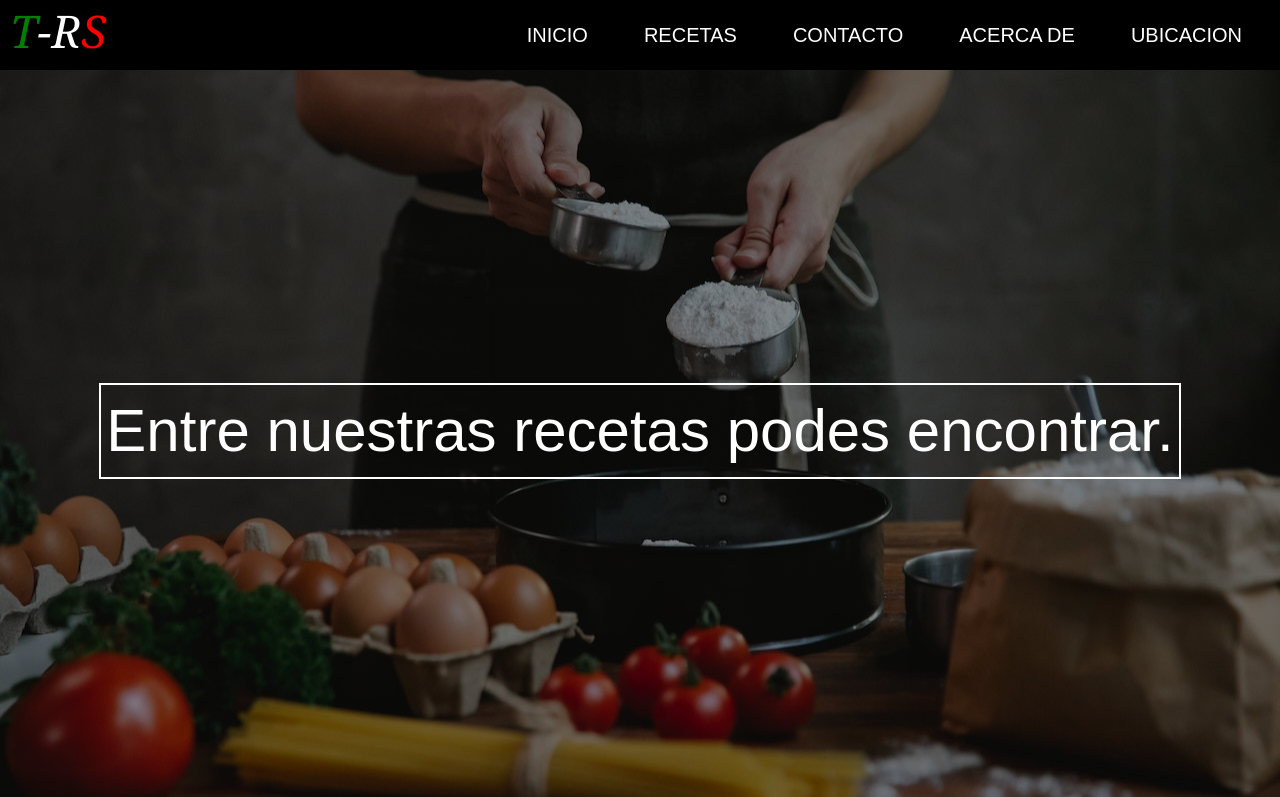
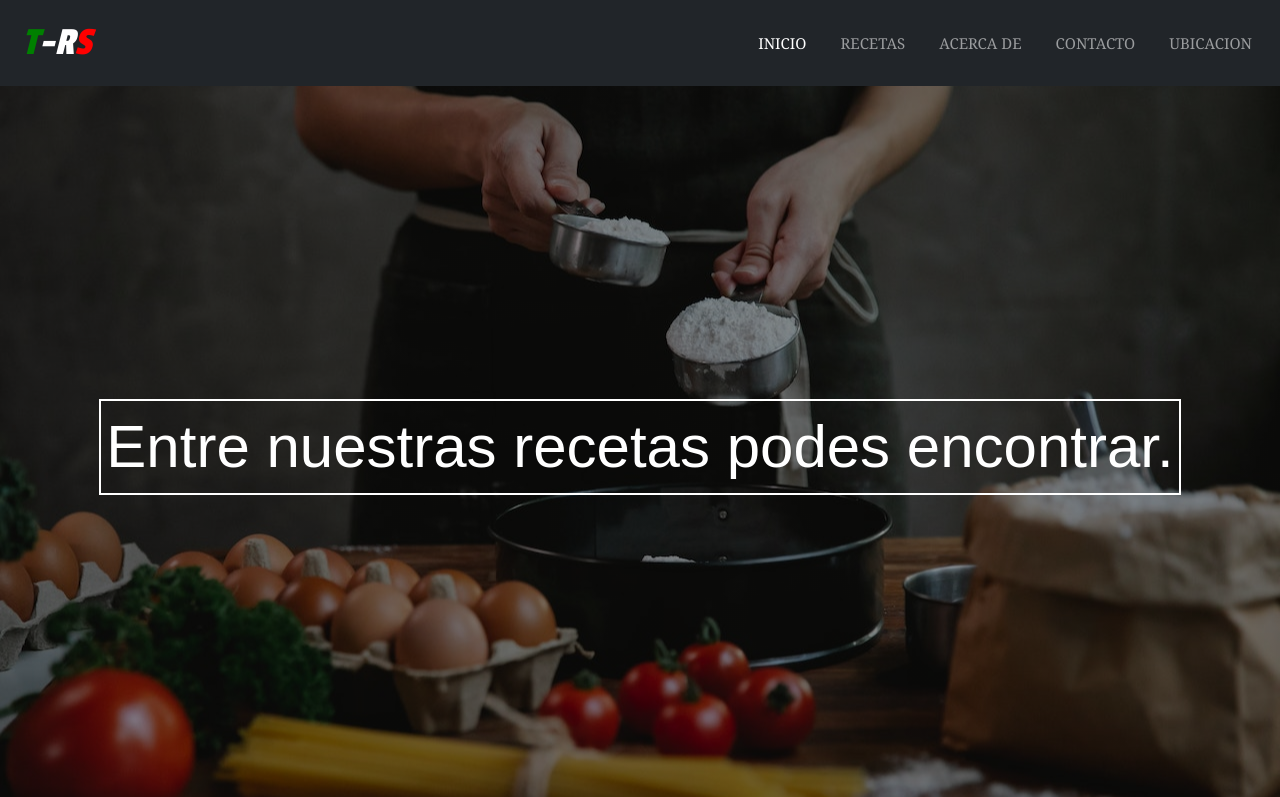
Before and after one commit to JonathanIBravo/RecetasTusanotte-BravoJonathan, a plain HTML site: page pages/recetas.html in a window 1280 px wide. Shown: the top 797 px of the page. Drawn offline with nearby package versions, Linux system fonts and the light colour scheme.

Commit message:
nav con boostrap

```diff
--- a/css/style.css
+++ b/css/style.css
@@ -1,5 +1,5 @@
 @import url('https://fonts.googleapis.com/css2?family=Inconsolata:wght@400;500;600&family=Noto+Serif:ital,wght@0,400;0,700;1,400;1,700&display=swap');
-
+@import url('https://fonts.googleapis.com/css2?family=Passion+One:wght@400;700;900&display=swap');
 /* font-family: 'Inconsolata', monospace;
 font-family: 'Noto Serif', serif; */
 
@@ -9,50 +9,42 @@ font-family: 'Noto Serif', serif; */
     box-sizing: border-box;
 }
 /*--------------HEADER------------------*/
-
-header{
-    background-color: black ;
-    height: 70px;
-    top: 0;
-    padding: 10px;
-    display: flex;
-    flex-direction: row;
-    justify-content: space-between;
-    align-items: center;
+container-fluid a{
+    font-size: 40px;
 }
-header h1{
+.navbar-brand{
     color: White;
-    font-size: 45px;
+    margin-left: 10px;
+    font-size: 40px;
     font-style: italic;
-    font-weight: 200px;
+    font-weight: 500px;
+    font-family: 'Passion One', cursive;
+}
+.navbar-brand:hover{
+    transform: scale(1.5);
+    transition: 1.0s ease-out;
+}
+.nav-link{
     font-family: 'Noto Serif', serif;
+    color:white;
+    margin-left: 2px;
+    padding: 5px;
+    font-size: 15px;
+    text-transform: uppercase;
 }
-header nav ul {
-    list-style: none ;
-    display: flex;
-}
-header nav ul li{
+.nav-item{
     border-style: 2px solid white;
     margin: 8px 8px 8px 8px;
-    transition: 0.5s ease-out;
+    transition: 1.5s ease-out;
 }
-header nav ul li a{
-    text-decoration: none;
-    text-decoration: dotted;
-    font-family: 'Montserrat', sans-serif;
-    color:white;
-    margin: 0px;
-    padding: 20px;
-    font-size: 20px;
-    text-transform: uppercase;
-}
-
-header nav ul li:hover{
+.nav-item:hover{
     color: white;
     font-size: 30px;
     background-color:#7A6D48 ;
+    transform: scale(1.2);
     border-radius: 5px;
 }
+
 /*--------------MAIN------------------*/
 main{
     background-color: #7a6d489b;
@@ -195,7 +187,7 @@ main{
     width: 300px;
     height: 350px;
     border-radius: 5px;
-    box-shadow: 10px 10px 27px -4px rgba(0, 0, 0, 0.258);
+    box-shadow: 10px 10px 27px -4px rgba(0, 0, 0, 0.581);
     -webkit-box-shadow: 10px 10px 27px -4px rgba(0, 0, 0, 0.258);
     -moz-box-shadow:10px 10px 27px -4px rgba(0, 0, 0, 0.258);
     transition: 0.5s;
@@ -449,26 +441,8 @@ ul{
     margin: 10px;
 }
 /*Responsive*/
-/*Header*/
-@media screen and (max-width: 930px) {
-    header nav ul li a{
-        font-size: 10px;
-    }
-}
-@media screen and (max-width: 700px) {
-    header {
-        flex-direction: column;
-    }
-    header h1{
-        font-size: 20px;
-    }
-    header nav ul li a{
-        font-size: 10px;
-        padding: 10px;
-    }
-}
 /*MAIN*/
-/*index*/
+
 @media screen and (max-width: 970px) {
     .intro{
         flex-direction: column;
--- a/pages/recetas.html
+++ b/pages/recetas.html
@@ -5,21 +5,38 @@
     <meta http-equiv="X-UA-Compatible" content="IE=edge">
     <meta name="viewport" content="width=device-width, initial-scale=1.0">
     <link href="https://cdn.jsdelivr.net/npm/bootstrap@5.0.2/dist/css/bootstrap.min.css" rel="stylesheet" integrity="sha384-EVSTQN3/azprG1Anm3QDgpJLIm9Nao0Yz1ztcQTwFspd3yD65VohhpuuCOmLASjC" crossorigin="anonymous">
+    <link rel="stylesheet" type="text/css" href="https://cdnjs.cloudflare.com/ajax/libs/font-awesome/6.2.0/css/all.min.css">
     <link rel="stylesheet" href="../css/style.css">
-    <link rel="stylesheet" type="text/css" href="https://cdnjs.cloudflare.com/ajax/libs/font-awesome/6.2.0/css/all.min.css">
     <title>Recetas</title>
 </head>
 <body>
     <header>
-        <h1 id="volverArriba"><span style="color: green;">T</span>-R<span style="color: red;">S</span></h1>
-        <nav>
-            <ul class="nav">
-                <li><a href="../index.html">Inicio</a></li>
-                <li><a href="./recetas.html">Recetas</a></li>
-                <li><a href="./contacto.html">Contacto</a></li>
-                <li><a href="./acercade.html">Acerca de</a></li>
-                <li><a href="./ubicacion.html">Ubicacion</a></li>
-            </ul>
+        <nav class="navbar navbar-expand-md  navbar-dark bg-dark">
+            <div class="container-fluid">
+                <a class="navbar-brand" href="../index.html"><span style="color: green;">T</span>-R<span style="color: red;">S</span></a>
+                <button class="navbar-toggler" type="button" data-bs-toggle="collapse" data-bs-target="#navbarNavDropdown" aria-controls="navbarNavDropdown" aria-expanded="false" aria-label="Toggle navigation">
+                    <span class="navbar-toggler-icon"></span>
+                </button>
+                <div class="collapse navbar-collapse" id="navbarNavDropdown">
+                    <ul class="navbar-nav ms-auto">
+                        <li class="nav-item">
+                            <a class="nav-link active" aria-current="page" href="../index.html">Inicio</a>
+                        </li>
+                        <li class="nav-item">
+                            <a class="nav-link" href="./recetas.html">Recetas</a>
+                        </li>
+                        <li class="nav-item">
+                            <a class="nav-link" href="./acercade.html">Acerca de</a>
+                        </li>
+                        <li class="nav-item">
+                            <a class="nav-link" href="./contacto.html">Contacto</a>
+                        </li>
+                        <li class="nav-item">
+                            <a class="nav-link" href="./ubicacion.html">Ubicacion</a>
+                        </li>
+                    </ul>
+                </div>
+            </div>
         </nav>
     </header>
     <main>
```
Also changed, not shown: index.html (+28 -12 lines), pages/acercade.html (+27 -10 lines), pages/contacto.html (+27 -10 lines), pages/ubicacion.html (+27 -10 lines), img/logos/chef-naranja.png (added), img/logos/cocinero (1).png (added), img/logos/cocinero.png (added).
